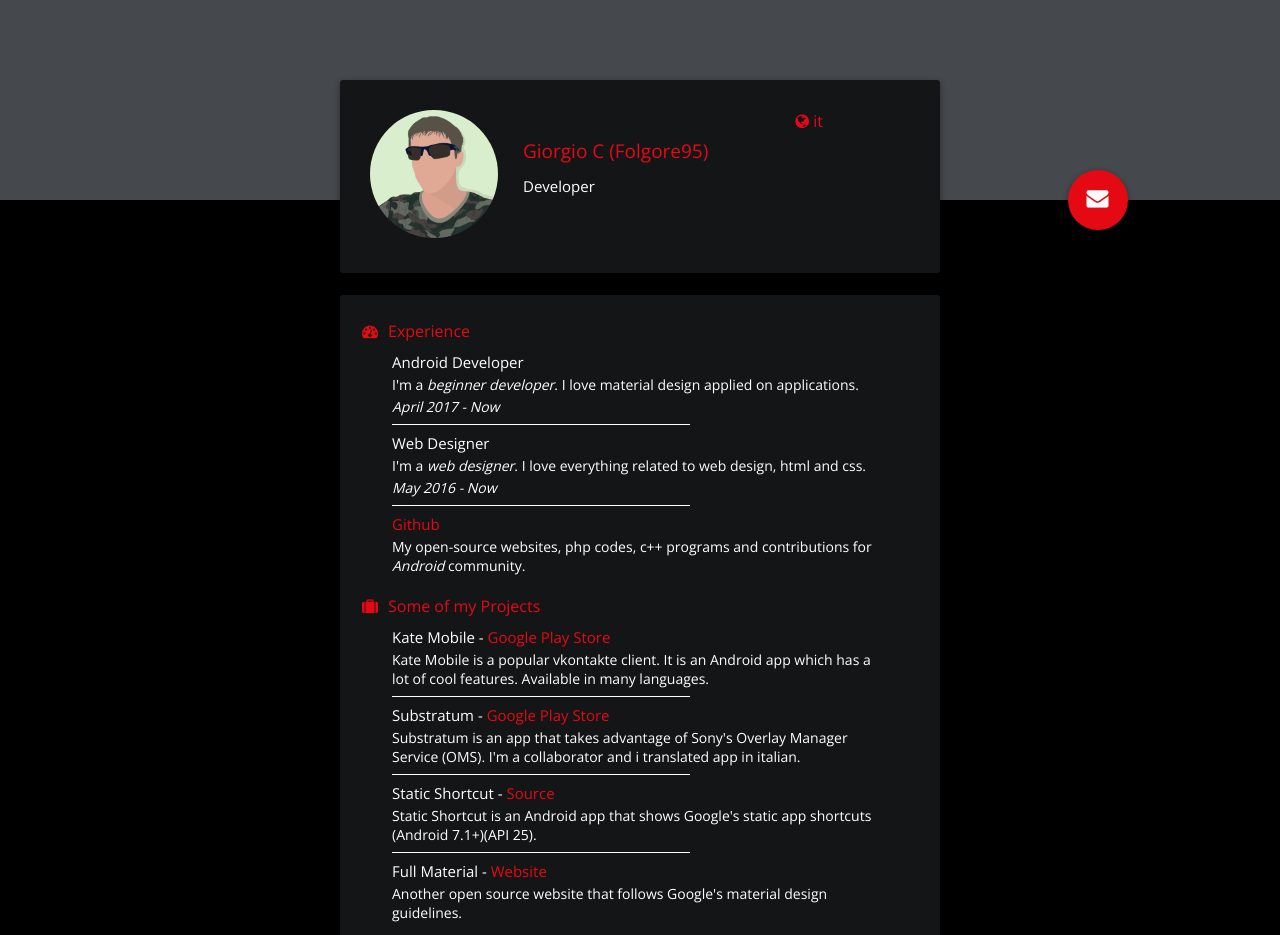
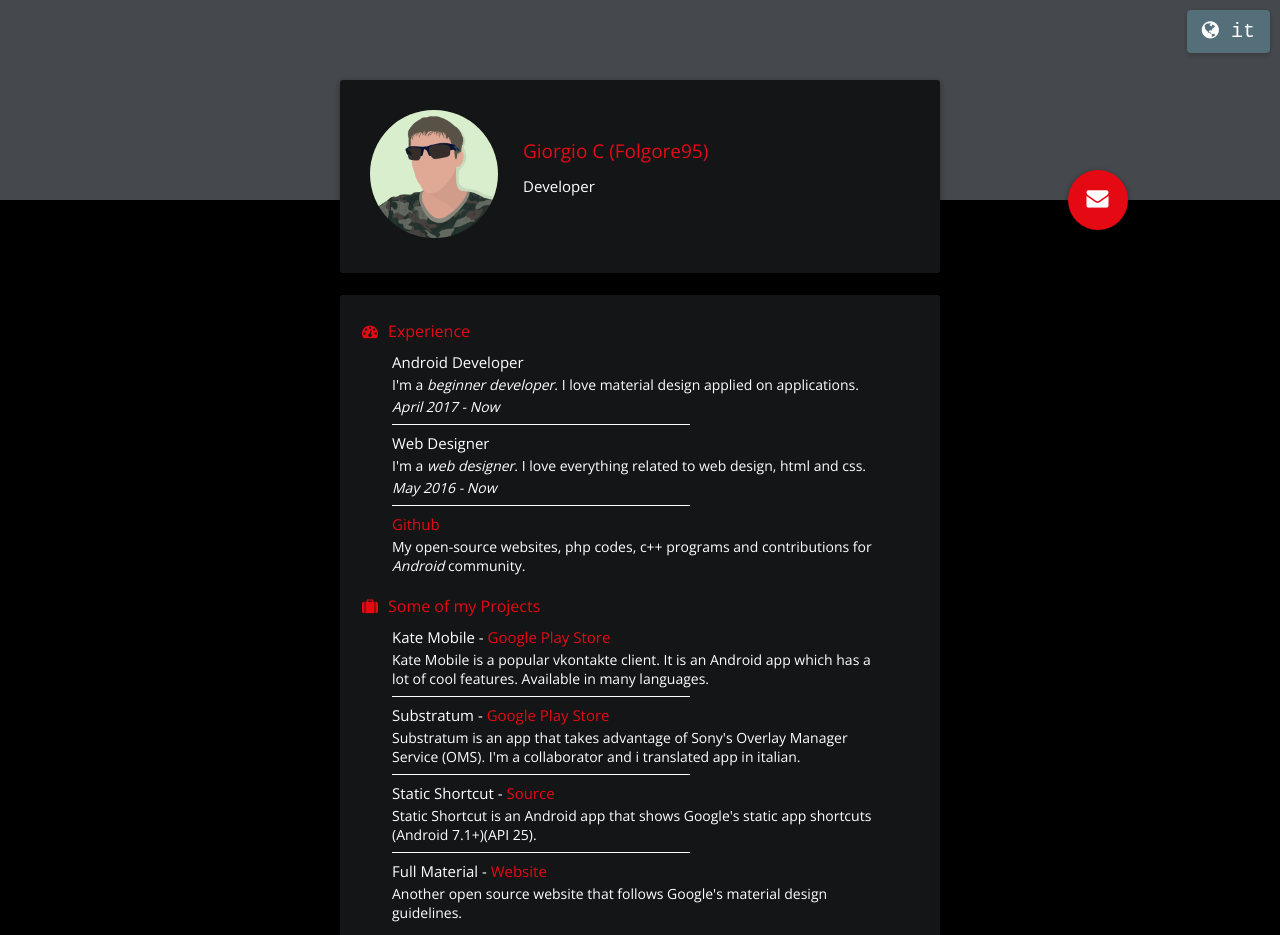
Before and after one commit to gcantoni/gcantoni_material, a plain HTML site: page index.html in a window 1280 px wide. Shown: the top 935 px of the page. Drawn offline with nearby package versions, Linux system fonts and the light colour scheme.

Commit message:
Match css
Signed-off-by: Giorgio Cantoni <giorgio.canto98@gmail.com>

```diff
--- a/index.html
+++ b/index.html
@@ -29,7 +29,7 @@
 			<h2 id="description">Developer</h2>
 		</div>
 		<a href="it">
-			<div class="btn">
+			<div class="lan">
 				<i class="fa fa-globe"></i>&nbsp;it
 			</div>
 		</a>
```
